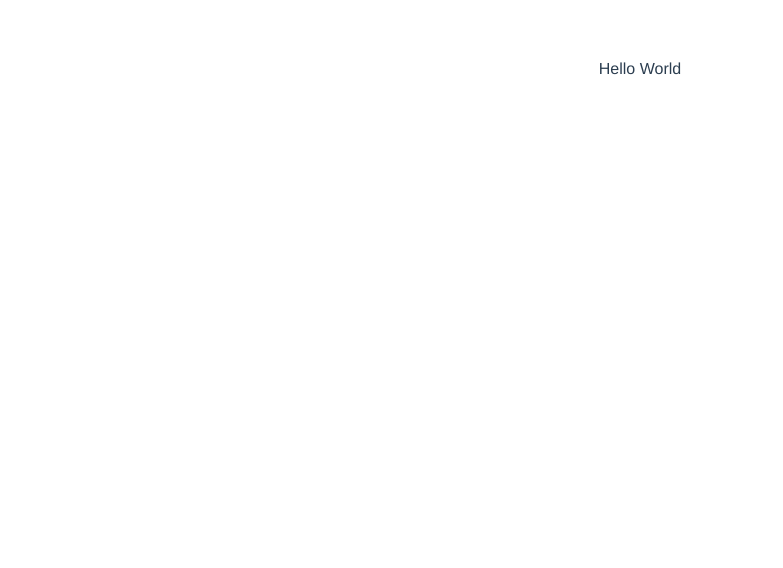
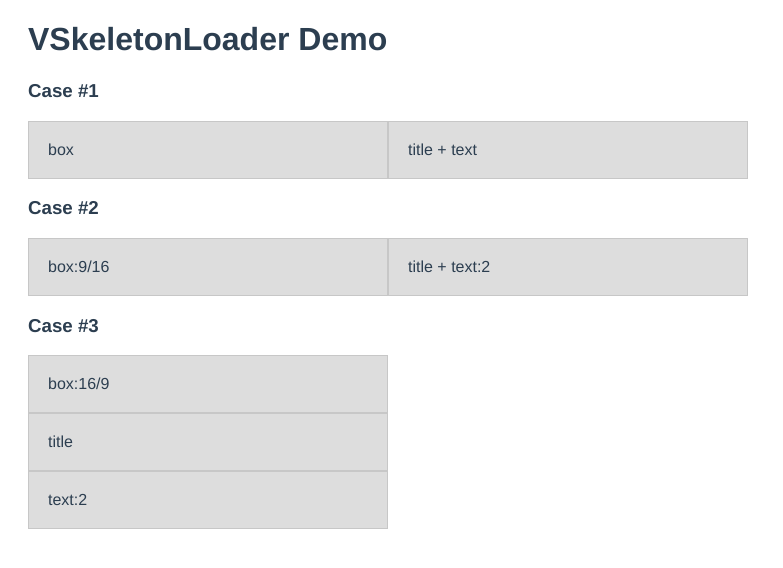
Before and after one commit to medistream-team/vue-json-skeleton-loader, a Vue app in the folder demo/: page / in a window 1280 px wide. Shown: the top 568 px of the page, without its empty margins (0-783 px from the left). Built offline with nearby package versions, Linux system fonts and the light colour scheme.

Commit message:
데모용 기본 레이아웃을 코딩해본다

```diff
--- a/demo/src/App.vue
+++ b/demo/src/App.vue
@@ -1,12 +1,37 @@
 <template>
   <div id="app">
-    Hello World
+    <div class="container">
+      <h1>VSkeletonLoader Demo</h1>
+      <div class="samples">
+        <h3>Case #1</h3>
+        <VSkeletonLoader :content="[
+          ['box', 'title + text']
+        ]"></VSkeletonLoader>
+        <h3>Case #2</h3>
+        <VSkeletonLoader :content="[
+          ['box:9/16', 'title + text:2']
+        ]"></VSkeletonLoader>
+        <h3>Case #3</h3>
+        <div style="max-width: 50%;">
+          <VSkeletonLoader :content="[
+            ['box:16/9'],
+            ['title'],
+            ['text:2']
+          ]"></VSkeletonLoader>
+        </div>
+      </div>
+    </div>
   </div>
 </template>
 
 <script>
+import '@/components/VSkeletonLoader'
+import VSkeletonLoader from './components/VSkeletonLoader.vue'
 export default {
-  name: 'App'
+  name: 'App',
+  components: {
+    VSkeletonLoader
+  }
 }
 </script>
 
@@ -15,8 +40,12 @@ export default {
   font-family: Avenir, Helvetica, Arial, sans-serif;
   -webkit-font-smoothing: antialiased;
   -moz-osx-font-smoothing: grayscale;
-  text-align: center;
   color: #2c3e50;
-  margin-top: 60px;
+}
+.container {
+  margin: 20px;
+}
+.samples {
+  max-width: 720px;
 }
 </style>
--- /dev/null
+++ b/demo/src/components/VSkeletonLoader.vue
@@ -0,0 +1,34 @@
+<template>
+  <div class="v-skeleton-loader">
+    <div class="row" v-for="(row, rowIndex) in content" :key="rowIndex">
+      <span class="element" v-for="(element, elementIndex) in row" :key="elementIndex">
+        {{ element }}
+      </span>
+    </div>
+  </div>
+</template>
+
+<script>
+export default {
+  name: 'VSkeletonLoader',
+  props: {
+    content: {
+      type: Array
+    }
+  }
+}
+</script>
+
+<style scoped>
+.row {
+  display: flex;
+  justify-content: space-between;
+}
+.element {
+  flex: 1;
+  display: inline-block;
+  padding: 20px;
+  background-color: #ddd;
+  box-shadow: inset 0 0 0 1px rgba(0, 0, 0, 0.1);
+}
+</style>
```
